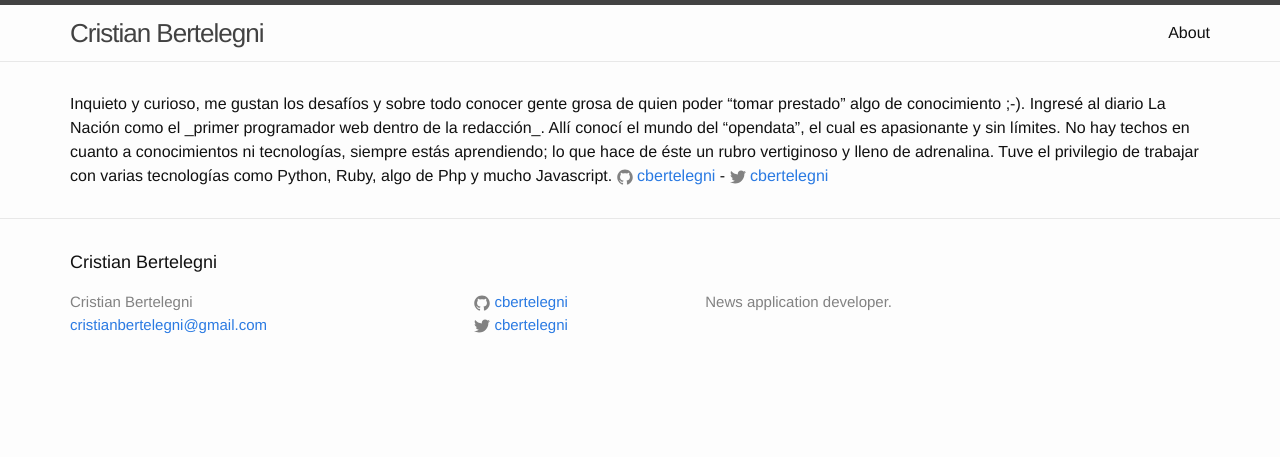
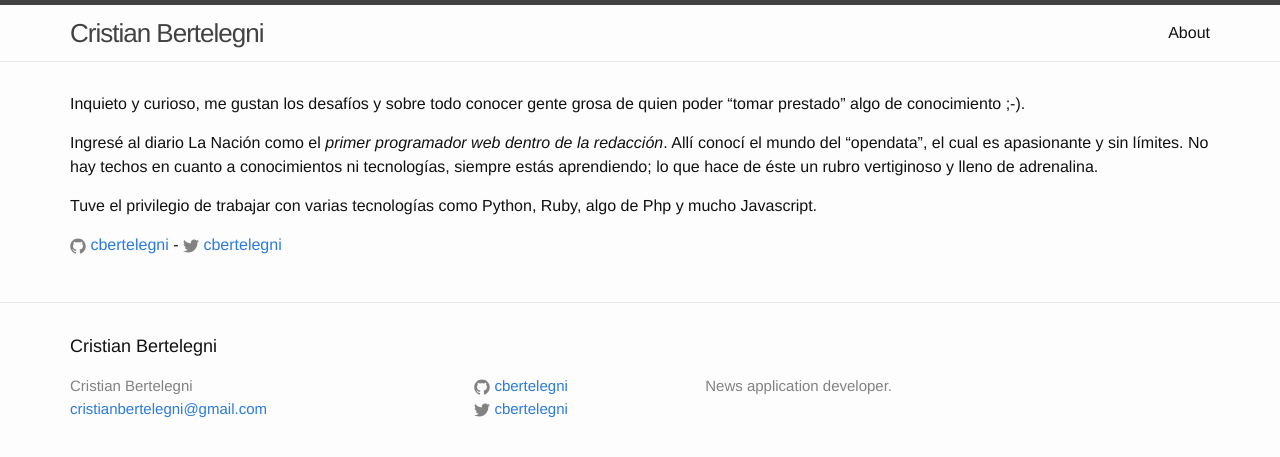
Before and after one commit to cbertelegni/cbertelegni, a Jekyll site: the page built from index.html, in a window 1280 px wide. Shown: the top 457 px of the page. Built offline with Jekyll 4.4.1, drawn with Linux system fonts in a browser that asks for light colours.

Commit message:
Update and rename index.md to index.html

```diff
--- a/index.md
+++ b/index.html
@@ -3,14 +3,18 @@ layout: default
 ---
 
 <div class="home">
-
+<p>
 Inquieto y curioso, me gustan los desafíos y sobre todo conocer gente grosa de quien poder “tomar prestado” algo de conocimiento ;-).
-
-Ingresé al diario La Nación como el _primer programador web dentro de la redacción_. Allí conocí el mundo del “opendata”, el cual es apasionante y sin límites. No hay techos en cuanto a conocimientos ni tecnologías, siempre estás aprendiendo; lo que hace de éste un rubro vertiginoso y lleno de adrenalina.
-
+</p>
+<p>
+Ingresé al diario La Nación como el <i>primer programador web dentro de la redacción</i>. Allí conocí el mundo del “opendata”, el cual es apasionante y sin límites. No hay techos en cuanto a conocimientos ni tecnologías, siempre estás aprendiendo; lo que hace de éste un rubro vertiginoso y lleno de adrenalina.
+</p>
+<p>
 Tuve el privilegio de trabajar con varias tecnologías como Python, Ruby, algo de Php y mucho Javascript.
-
+</p>
+<p>
 {% include icon-github.html username="cbertelegni" %} - {% include icon-twitter.html username="cbertelegni" %}
+</p>
 <!--
   <h1 class="page-heading">Posts</h1>
 
```
